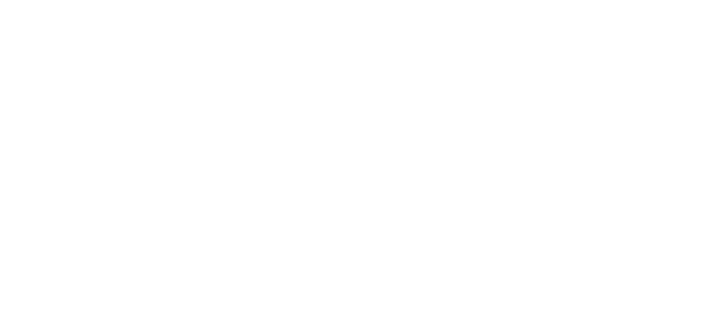
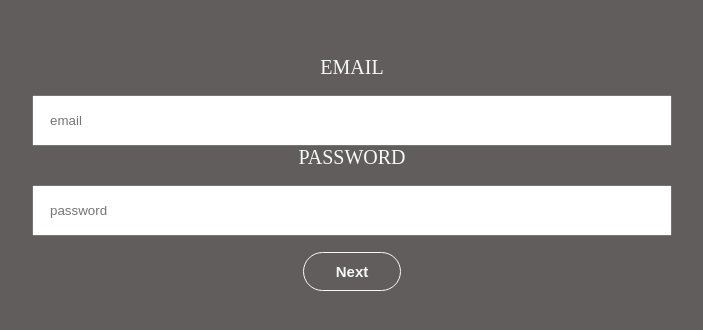
Before and after one commit to Animalia-Android/eCommerce-ClothingShop, a React (Create React App) app: page /login in a window 1280 px wide. Before the commit this address had no page. Shown: the part 104-434 px from the top of the page, without its empty margins (288-991 px from the left). Built offline with nearby package versions, Linux system fonts and the light colour scheme.

Commit message:
added Login feature

```diff
--- a/src/components/Header.js
+++ b/src/components/Header.js
@@ -12,7 +12,7 @@
           <li className="li-items">
             <Link to="/women">Women</Link>
             <Link to="/men">Men</Link>
-            <Link to="/denim">Denim</Link>
+            <Link to="/unisex">Unisex</Link>
             <Link to="/shop" className="orange">
               Shop
             </Link>
--- a/src/components/Login.js
+++ b/src/components/Login.js
@@ -1,7 +1,18 @@
 import React from "react";
+import "../styles/Login.scss";
 
 const Login = () => {
-  return <div>Login</div>;
+  return (
+    <div className="forms">
+      <form action="" className="form">
+        <label htmlFor="">email</label>
+        <input type="text" name="" id="" placeholder="email" />
+        <label htmlFor="">password</label>
+        <input type="password" name="" id="" placeholder="password" />
+        <button type="submit">Next</button>
+      </form>
+    </div>
+  );
 };
 
 export default Login;
--- /dev/null
+++ b/src/components/Shop.js
@@ -0,0 +1,7 @@
+import React from "react";
+
+function Shop() {
+  return <div>Shop</div>;
+}
+
+export default Shop;
--- /dev/null
+++ b/src/components/Unisex.js
@@ -0,0 +1,7 @@
+import React from "react";
+
+function Unisex() {
+  return <div>Unisex</div>;
+}
+
+export default Unisex;
--- a/src/components/Women.js
+++ b/src/components/Women.js
@@ -1,7 +1,16 @@
 import React from "react";
+import "../styles/Women.scss";
 
 const Women = () => {
-  return <div>Women</div>;
+  return (
+    <div className="women-section">
+      <div className="header">
+        <h1>Women Collection</h1>
+        <p>Available in 2022</p>
+      </div>
+      <div>50% ALL PRODUCTS</div>
+    </div>
+  );
 };
 
 export default Women;
--- a/src/index.js
+++ b/src/index.js
@@ -1,12 +1,25 @@
 import React from "react";
 import ReactDOM from "react-dom";
 import { BrowserRouter as Router, Routes, Route } from "react-router-dom";
+
 import App from "./App";
+import Women from "./components/Women";
+import Men from "./components/Men";
+import Unisex from "./components/Unisex";
+import Shop from "./components/Shop";
+import About from "./components/About";
+import Login from "./components/Login";
 
 ReactDOM.render(
   <Router>
     <Routes>
       <Route path="/" element={<App />} />
+      <Route path="/women" element={<Women />} />
+      <Route path="/men" element={<Men />} />
+      <Route path="/unisex" element={<Unisex />} />
+      <Route path="/shop" element={<Shop />} />
+      <Route path="/about" element={<About />} />
+      <Route path="/login" element={<Login />} />
     </Routes>
   </Router>,
 
--- a/src/styles/Carousel.scss
+++ b/src/styles/Carousel.scss
@@ -7,6 +7,7 @@
     position: relative;
 
     .arrows {
+        cursor: pointer;
         color: $main-color;
 
         .left-arrow {
@@ -37,6 +38,7 @@
     display: flex;
     flex-direction: column;
     align-items: center;
+
     .texts {
         margin-top: 1rem;
         p {
--- a/src/styles/Login.scss
+++ b/src/styles/Login.scss
@@ -0,0 +1,36 @@
+@import './colors';
+@import './buttons';
+
+.forms {
+    background-color: $gray-color;
+    width: 100%;
+    height: 100vh;
+    overflow: hidden;
+}
+.form {
+    color: $main-color;
+    font-size: 20px;
+    margin: 10rem 20rem;
+    text-align: center;
+    display: block;
+    width: 50%;
+
+    label {
+        text-transform: uppercase;
+    }
+
+    input {
+        width: 100%;
+        padding: 1rem;
+        margin-top: 1rem;
+    }
+
+    button {
+        @include button;
+        margin-top: 1rem;
+    }
+
+    button:hover {
+        @include hover;
+    }
+}
--- a/src/styles/Women.scss
+++ b/src/styles/Women.scss
@@ -0,0 +1,33 @@
+@import "./colors";
+@import "./buttons";
+@import "./mixins";
+
+.women-section {
+    width: 100%;
+    height: 100vh;
+    background-image: url('https://images.unsplash.com/photo-1604537529428-15bcbeecfe4d?ixlib=rb-4.0.3&ixid=MnwxMjA3fDF8MHxzZWFyY2h8MXx8ZmFsbHxlbnwwfDB8MHx8&auto=format&fit=crop&w=500&q=60');
+    background-size: cover;
+
+    .header {
+        @include flex-center;
+        flex-direction: column;
+        font-size: 2rem;
+        color: $main-color;
+
+        .look {
+            margin: 15rem;
+            text-align: center;
+            color: $main-color;
+            font-size: 5rem;
+
+            button {
+                @include button;
+            }
+            button:hover {
+                @include hover;
+            }
+
+        }
+
+    }
+}
```
